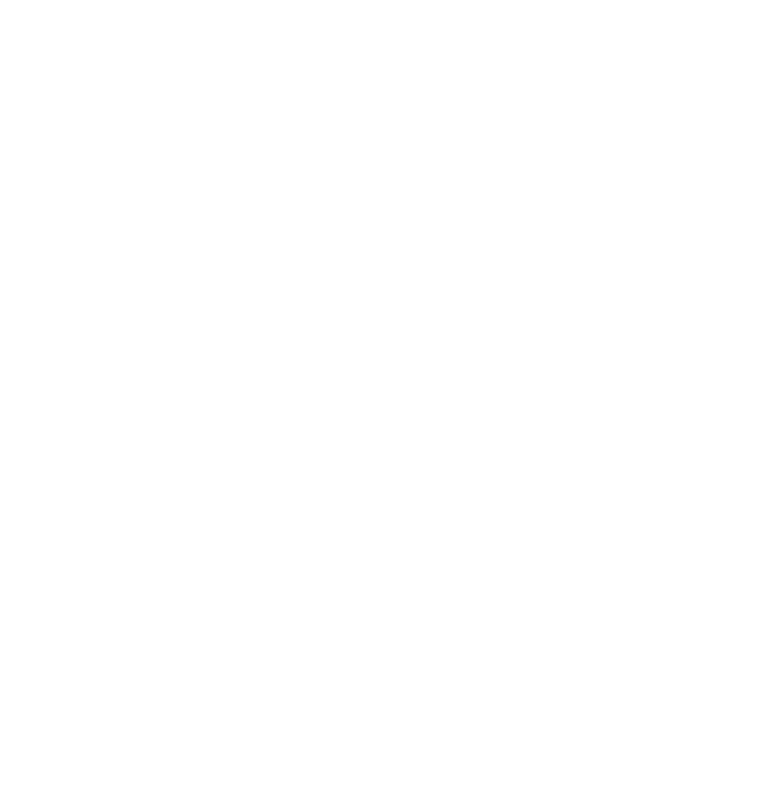
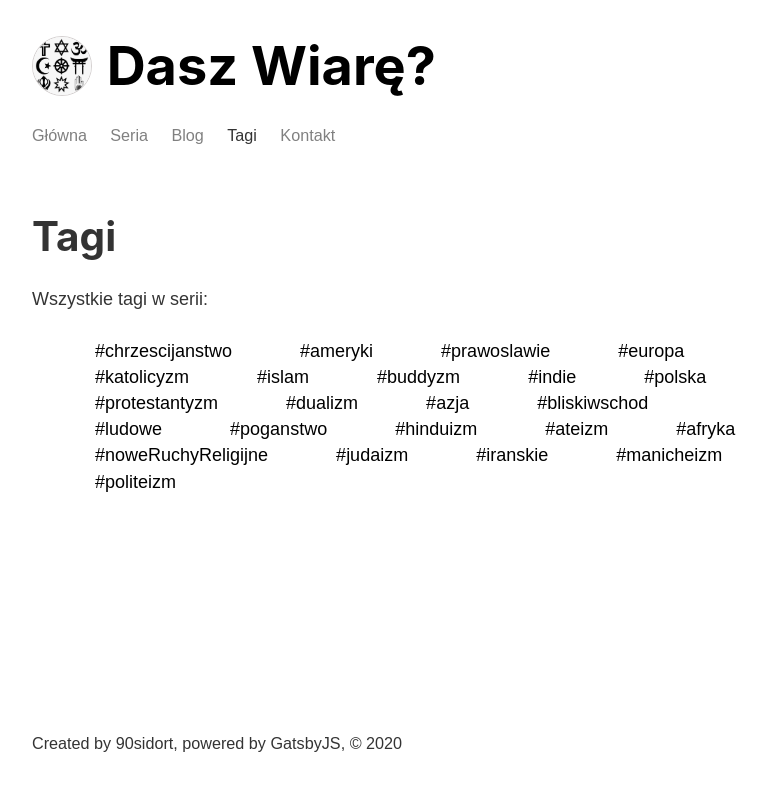
Before and after one commit to 90sidort/ts-blogDW, a Gatsby site: page /tags in a window 1280 px wide. Before the commit this address had no page. Shown: the whole page, without its empty margins (242-1007 px from the left). Built offline with nearby package versions, Linux system fonts and the light colour scheme; Gatsby itself is replaced by a stand-in of ours.

Commit message:
adding tags page

```diff
--- a/src/components/backMain.js
+++ b/src/components/backMain.js
@@ -5,6 +5,9 @@ import blogStyles from '../styles/blog.module.scss'
 const BackMain = () => {
     return (
         <div className={blogStyles.backMainDiv}>
+            <Link className={blogStyles.backMain} to='/tags'>
+                <span>&uarr; Wróć do spisu tagów</span>
+            </Link>
             <Link className={blogStyles.backMain} to='/blog'>
                 <span>&uarr; Wróć do spisu odcinków</span>
             </Link>
--- a/src/components/header.js
+++ b/src/components/header.js
@@ -2,6 +2,7 @@ import React from 'react'
 import { Link, graphql, useStaticQuery } from 'gatsby'
 import headerStyle from '../styles/header.module.scss'
 import iconLogo from '../images/logo.jpg'
+
 
 const Header = () => {
     const dataHeader = useStaticQuery(graphql`
@@ -33,6 +34,9 @@ const Header = () => {
                         <Link className={headerStyle.navItem} activeClassName={headerStyle.activateNavItem} to="/blog">Blog</Link>
                     </li>
                     <li>
+                        <Link className={headerStyle.navItem} activeClassName={headerStyle.activateNavItem} to="/tags">Tagi</Link>
+                    </li>
+                    <li>
                         <Link className={headerStyle.navItem} activeClassName={headerStyle.activateNavItem} to="/contact">Kontakt</Link>
                     </li>
                 </ul>
--- a/src/pages/index.js
+++ b/src/pages/index.js
@@ -10,7 +10,7 @@ const indexPage = () => {
                 <h1>Cześć!</h1>
                 <p>Ta strona jest poświęcona serii "Dasz Wiarę", pierwotnie publikowanej na <a class="linkUnderscore" href="https://www.wykop.pl/tag/daszwiare/" target="_blank" rel="noopener noreferrer">Wykopie</a>.</p>
                 <p>Co to za seria i o czym jest ten blog? Sprawdź zakładkę <Link class="linkUnderscore" to='/about'>Seria</Link>.</p>
-                <p>Wpisy są dostępne w zakładce <Link class="linkUnderscore" to='/blog'>Blog</Link>.</p>
+                <p>Wpisy są dostępne w zakładce <Link class="linkUnderscore" to='/blog'>Blog</Link> (chronologicznie) oraz <Link class="linkUnderscore" to='/tags'>Tagi</Link> (tematycznie).</p>
                 <p>Znalazłeś błędy lub chcesz się skontaktować? Zobacz zakładkę <Link class="linkUnderscore" to='/contact'>Kontakt</Link>.</p>
             </Layout>
     )
--- /dev/null
+++ b/src/pages/tags.js
@@ -0,0 +1,58 @@
+import React from 'react'
+import { Link, graphql, useStaticQuery } from 'gatsby'
+import Layout from '../components/layout'
+import blogStyles from '../styles/blog.module.scss'
+import Head from '../components/head'
+
+const AllTagsPage = () => {
+    const data = useStaticQuery(graphql`
+    query {
+        allMarkdownRemark (sort: { fields: [frontmatter___date], order: DESC }) {
+            edges {
+                node {
+                    frontmatter {
+                        title
+                        subtitle
+                        date
+                        titleTab
+                        tag
+                    }
+                    fields {
+                        slug
+                    }
+
+                }
+            }
+        }
+    }
+    `)
+    const tagsAll = []
+    let singlePostTags = []
+
+    data.allMarkdownRemark.edges.forEach((edge) => {
+        singlePostTags = (edge.node.frontmatter.tag).split(',')
+        singlePostTags.forEach((singlePost) => {
+            if(!tagsAll.includes(`${singlePost.trim()} `)) {
+                tagsAll.push(`${singlePost.trim()} `)
+            }
+        })
+    })
+    return (
+        <Layout>
+            <Head title ="Tagi" />
+            <h1>Tagi</h1>
+            <p>Wszystkie tagi w serii:</p>
+            <div>
+                {tagsAll.map((oneTag) => {
+                    return (
+                        <span className={blogStyles.tagSpan}>
+                            <Link to={`/tag/${oneTag}`}  className={blogStyles.tagLink}>#{oneTag}</Link>
+                        </span>
+                    )
+                })}
+            </div>
+        </Layout>
+    )
+}
+
+export default AllTagsPage
--- a/src/styles/blog.module.scss
+++ b/src/styles/blog.module.scss
@@ -25,6 +25,11 @@
 .backMain {
     color: black;
     text-decoration: none;
+    margin-left: 3rem;
+}
+.wykopLink {
+    color: black;
+    text-decoration: none;
 }
 .backMainDiv {
     text-align:right;
@@ -34,3 +39,12 @@
         text-indent: 1.0rem;
     }
 }
+
+.tagLink {
+    text-decoration: none;
+    color: black;
+}
+
+.tagSpan {
+    margin-left: 3.5rem;
+}
--- a/src/templates/blog.js
+++ b/src/templates/blog.js
@@ -31,7 +31,7 @@ const Blog = (props) => {
             <h4>{props.data.markdownRemark.frontmatter.subtitle}</h4>
             <h6>
                 Autor: {props.data.markdownRemark.frontmatter.author}, Opublikowany: {props.data.markdownRemark.frontmatter.date}, Zobacz na&nbsp;
-                <a className={blogStyles.backMain} href={props.data.markdownRemark.frontmatter.original}>
+                <a className={blogStyles.wykopLink} href={props.data.markdownRemark.frontmatter.original}>
                     Wykopie
                 </a>
             </h6>
```
Also changed, not shown: gatsby-node.js (+0 -8 lines).
